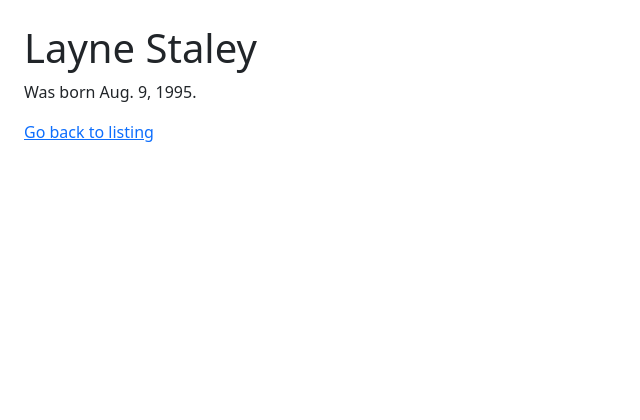
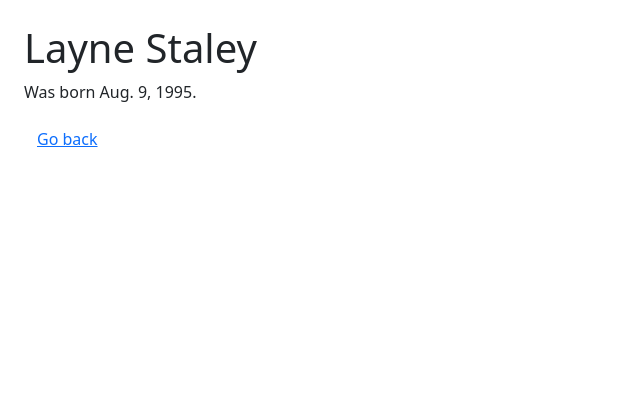
Before and after one commit to Paolovg95/RiffMates, a Django app: page /bands/musician/1/ in a window 1280 px wide. Shown: the top 420 px of the page, without its empty margins (0-640 px from the left). Run offline with Django 4.2, Linux system fonts and the light colour scheme; data comes from the database, SQL or seed files in the repository; both versions use the stored data as it was after the commit.

Commit message:
Bootstrap added to musician.html template to implement go back button

```diff
--- a/bands/views.py
+++ b/bands/views.py
@@ -13,7 +13,7 @@ def get_musicians(request):
     musicians = Musician.objects.all().order_by("last_name")
     paginator = Paginator(musicians, 3)
     # Fetch the page key from the GET dictionary, defaulting to 1 if the key does not exist
-    page_num = request.GET.get('page')
+    page_num = request.GET.get('page', 1)
     page_num  = int(page_num) # URLs are text, convert any value to an integer
 
     if page_num < 1: # Min value for 'page' = 1
--- a/templates/musician.html
+++ b/templates/musician.html
@@ -9,5 +9,5 @@
 <h1>{{musician.first_name}} {{musician.last_name}}</h1>
 
 <p> Was born {{musician.birth_date}}. </p>
-<a href="{% url 'musicians' %}">Go back to listing</a>
+<button type="button" onClick="javascript:history.go(-1)" class="btn btn-link">Go back</button>
 {% endblock content %}
```
Also changed, not shown: db.sqlite3.
